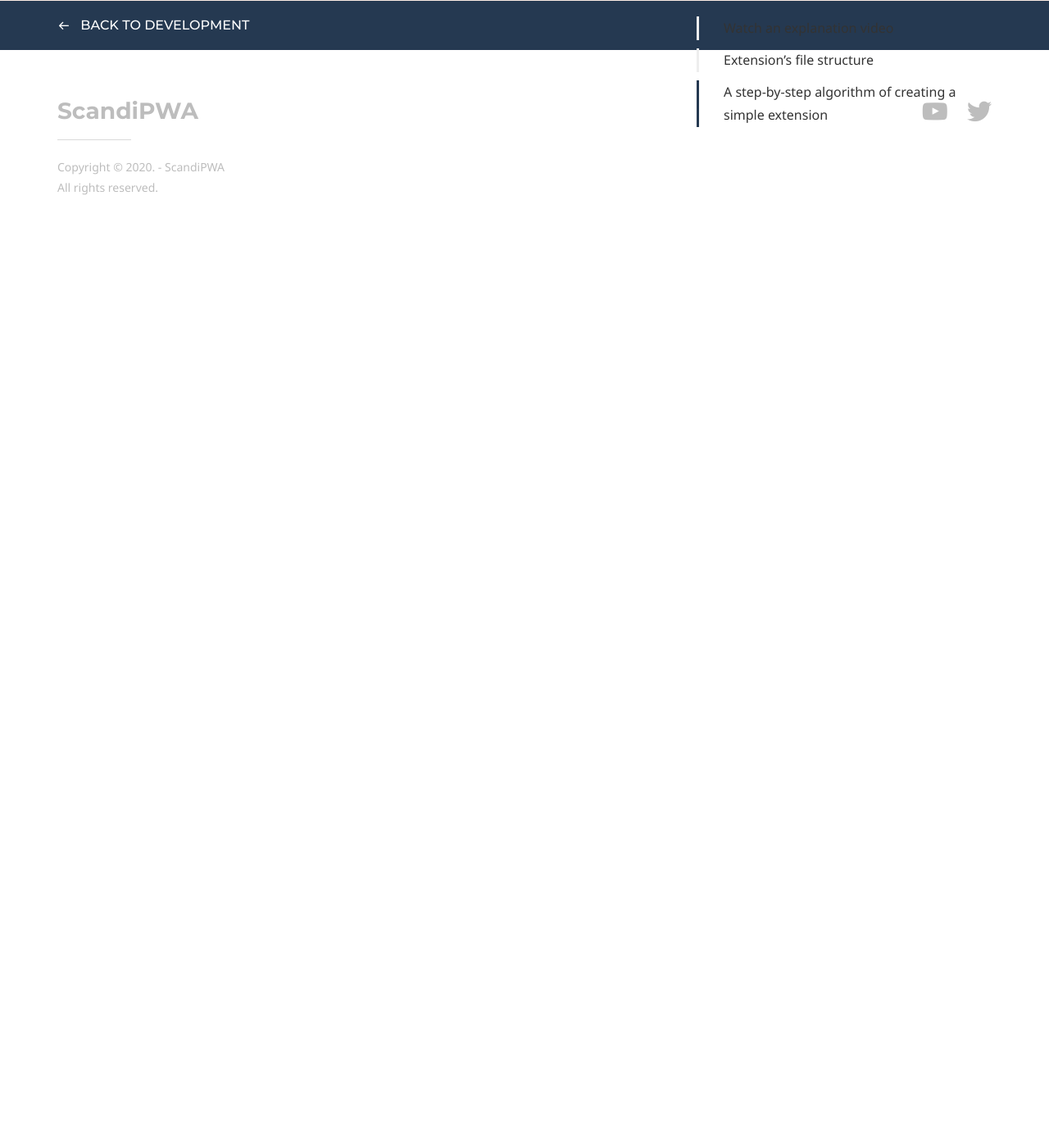
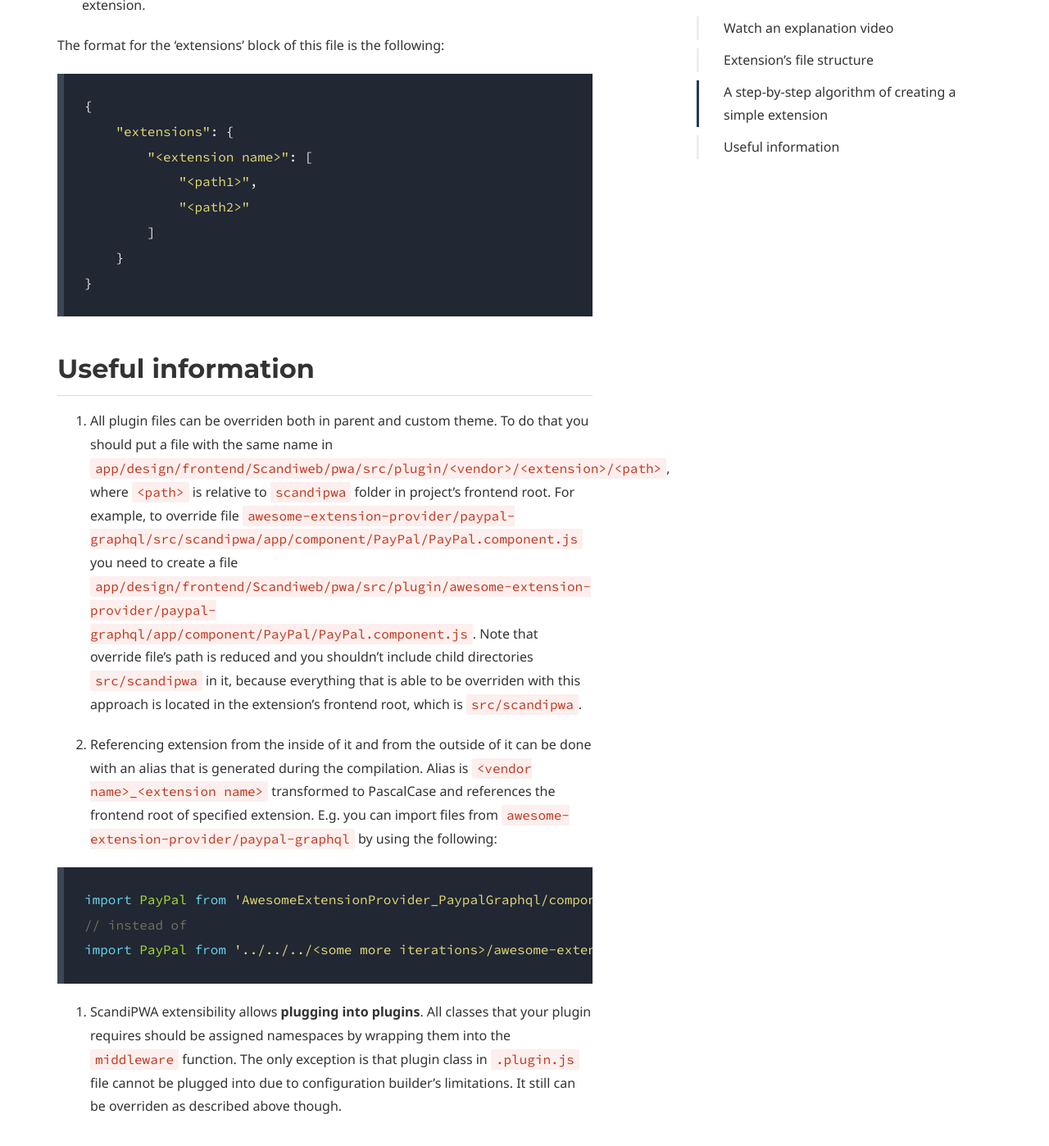
Before and after one commit to scandipwa/scandipwa.github.io, a Jekyll site: the page built from docs/development/plugin-mechanism.md, in a window 1280 px wide and 1400 px high, scrolled down 6255 px. Shown: the whole window at 82% size. Built offline with Jekyll 4.4.1, drawn with Linux system fonts in a browser that asks for light colours; some web fonts are replaced; comment, search, counter and statistics services are not loaded; a style sheet for code colours, icons or effects is not loaded; before the commit the page ends 6556 px from its top, so only the background shows below that; some of the changed text lies outside the part shown.

Commit message:
Function/apply + extension tricks

````diff
--- a/docs/development/plugin-mechanism.md
+++ b/docs/development/plugin-mechanism.md
@@ -109,11 +109,13 @@
 
 - Modify _class_ or _instance_
 
-  - _'Instance get'_ plugins intercept calls to instance members. These plugins are used to change the behavior of functions, which available on the instance.
+  - _'instance get'_ plugins intercept calls to instance members. These plugins are used to change the behavior of functions, which available on the instance.
 
-  - _'Class Get'_ plugins enable changing class **static members**.
+  - _'class get'_ plugins enable changing class **static members**.
 
-  - _'Class Construct'_ is an approach to change **properties**, which are not available on prototypes, e.g. state in a way it's defined throughout the ScandiPWA (`state = { ... };`).
+  - _'class construct'_ is an approach to change **properties**, which are not available on prototypes, e.g. state in a way it's defined throughout the ScandiPWA (`state = { ... };`).
+
+  - _'function apply'_ is an approach to change **functions** which are not class members, e.g. `mapStateToProps` or `mapDispatchToProps`.
 
 - Name of the member to modify
 
@@ -140,33 +142,62 @@
             'construct': {
                 'propertyName': [
                     {
-                        position: E,
-                        implementation: F
+                        position: C,
+                        implementation: D
                     }
                 ]
             },
             'get': {
                 'staticMemberName': [
                     {
-                        position: C,
-                        implementation: D
+                        position: E,
+                        implementation: F
                     }
                 ]
+            }
+        },
+        'function': {
+            'apply': {
+                {
+                    position: G,
+                    implementation: H
+                }
             }
         }
     }
 }
 ```
 
-4. Activate your plugin. In the FE root of your theme, there is a file called `extensions.json`. It is responsible for theme's configuration. Active plugins should be defined there. The format for the extensions' block of this file is the following:
+4. Activate your plugin. In the FE root of your theme, there is a file called `scandipwa.json`. It is responsible for theme's configuration. Active plugins should be defined there.
+
+Contents:
+
+- `<extension name>`: should be picked by you, it is not related to any functionality, just denotes which plugin files are meant for which extension. Put anything you like here.
+
+- `<path>`: relative path from Magento root to `.plugin.js` file. Not that it's mandatory to have these paths in an array, even if only one is required for the extension.
+
+The format for the 'extensions' block of this file is the following:
 ```javascript
 {
     "extensions": {
-        // Extension name should be picked by you, it can be anything.
-        "ExtensionName": [
-            "path/from/magento/root/to/plugin/file",
-            "path/from/magento/root/to/another/one"
+        "<extension name>": [
+            "<path1>",
+            "<path2>"
         ]
     }
 }
 ```
+
+## Useful information
+
+1. All plugin files can be overriden both in parent and custom theme. To do that you should put a file with the same name in `app/design/frontend/Scandiweb/pwa/src/plugin/<vendor>/<extension>/<path>`, where `<path>` is relative to `scandipwa` folder in project's frontend root. For example, to override file `awesome-extension-provider/paypal-graphql/src/scandipwa/app/component/PayPal/PayPal.component.js` you need to create a file `app/design/frontend/Scandiweb/pwa/src/plugin/awesome-extension-provider/paypal-graphql/app/component/PayPal/PayPal.component.js`. Note that override file's path is reduced and you shouldn't include child directories `src/scandipwa` in it, because everything that is able to be overriden with this approach is located in the extension's frontend root, which is `src/scandipwa`.
+
+2. Referencing extension from the inside of it and from the outside of it can be done with an alias that is generated during the compilation. Alias is `<vendor name>_<extension name>` transformed to PascalCase and references the frontend root of specified extension. E.g. you can import files from `awesome-extension-provider/paypal-graphql` by using the following:
+
+```javascript
+import PayPal from 'AwesomeExtensionProvider_PaypalGraphql/component/PayPal';
+// instead of
+import PayPal from '../../../<some more iterations>/awesome-extension-provider/paypal-graphql/src/scandipwa/app/component/PayPal';
+```
+
+3. ScandiPWA extensibility allows **plugging into plugins**. All classes that your plugin requires should be assigned namespaces by wrapping them into the `middleware` function. The only exception is that plugin class in `.plugin.js` file cannot be plugged into due to configuration builder's limitations. It still can be overriden as described above though.
````
